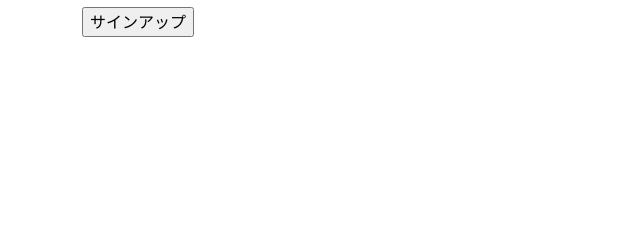
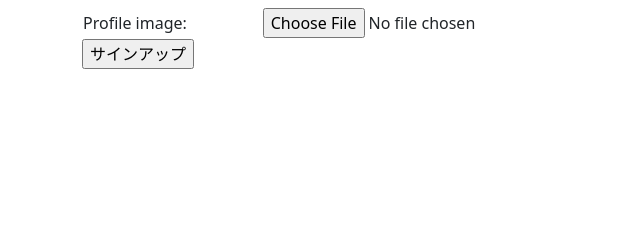
Before and after one commit to yuki-tamaribuchi/mlog, a Django app: page /accounts/signup/ in a window 1280 px wide. Shown: the part 479-719 px from the top of the page, without its empty margins (0-640 px from the left). Run offline with Django 3.2, Linux system fonts and the light colour scheme; some libraries are stand-ins or nearby versions.

Commit message:
Add profile image function

```diff
--- a/mlog_project/accounts/forms.py
+++ b/mlog_project/accounts/forms.py
@@ -6,10 +6,10 @@ from django.contrib.auth.forms import UserCreationForm,AuthenticationForm, UserC
 class SignUpForm(UserCreationForm):
 	class Meta:
 		model=User
-		fields=('username','password1','password2','handle','biograph')
+		fields=('username','password1','password2','handle','biograph','profile_image')
 
 
 class UserUpdateForm(UserChangeForm):
 	class Meta:
 		model=User
-		fields=('handle','biograph')
+		fields=('handle','biograph','profile_image')
--- a/mlog_project/accounts/models.py
+++ b/mlog_project/accounts/models.py
@@ -1,9 +1,26 @@
+import uuid
 from django.db import models
 from django.contrib.auth.models import AbstractUser
 
 class User(AbstractUser):
+
+	def get_image_path(self,filename):
+		from uuid import uuid4
+		import os
+
+		prefix='accounts/images/profile/'
+		name=str(uuid4()).replace('-','')
+		ext=os.path.splitext(filename)[-1]
+
+		return prefix+name+ext
+
 	handle=models.CharField(max_length=20)
 	biograph=models.TextField(max_length=200,blank=True)
+	profile_image=models.ImageField(
+		upload_to=get_image_path,
+		blank=True,
+
+		)
 
 
 class Follow(models.Model):
--- a/mlog_project/mlog_project/settings.py
+++ b/mlog_project/mlog_project/settings.py
@@ -117,3 +117,6 @@ DEFAULT_AUTO_FIELD = 'django.db.models.BigAutoField'
 
 
 AUTH_USER_MODEL = 'accounts.User'
+
+MEDIA_ROOT=os.path.join(BASE_DIR,'media')
+MEDIA_URL='/media/'
--- a/mlog_project/templates/accounts/signup.html
+++ b/mlog_project/templates/accounts/signup.html
@@ -4,7 +4,7 @@
 <div class="container">
 	<div class="row">
 		<div class="col mt-5">
-			<form method="post" action="{% url 'accounts:signup' %}">
+			<form method="post" action="{% url 'accounts:signup' %}" enctype="multipart/form-data">
 				{% csrf_token %}
 				<table>
 					<tr>
@@ -27,6 +27,10 @@
 						<td>{{form.biograph.label_tag}}</td>
 						<td>{{form.biograph}}</td>
 					</tr>
+					<tr>
+						<td>{{form.profile_image.label_tag}}</td>
+						<td>{{form.profile_image}}</td>
+					</tr>
 				</table>
 				<input type="submit" value="サインアップ"/>
 				{% if form.errors %}
--- a/mlog_project/templates/accounts/userupdate.html
+++ b/mlog_project/templates/accounts/userupdate.html
@@ -4,7 +4,7 @@
 <div class="container">
 	<div class="row">
 		<div class="col mt-5">
-			<form method="POST">
+			<form method="POST" enctype="multipart/form-data">
 				{% csrf_token %}
 				{{form.as_p}}
 				<input type="submit" value="更新">
```
Also changed, not shown: mlog_project/accounts/migrations/0004_user_profile_image.py (added), mlog_project/accounts/migrations/0005_alter_user_profile_image.py (added).
